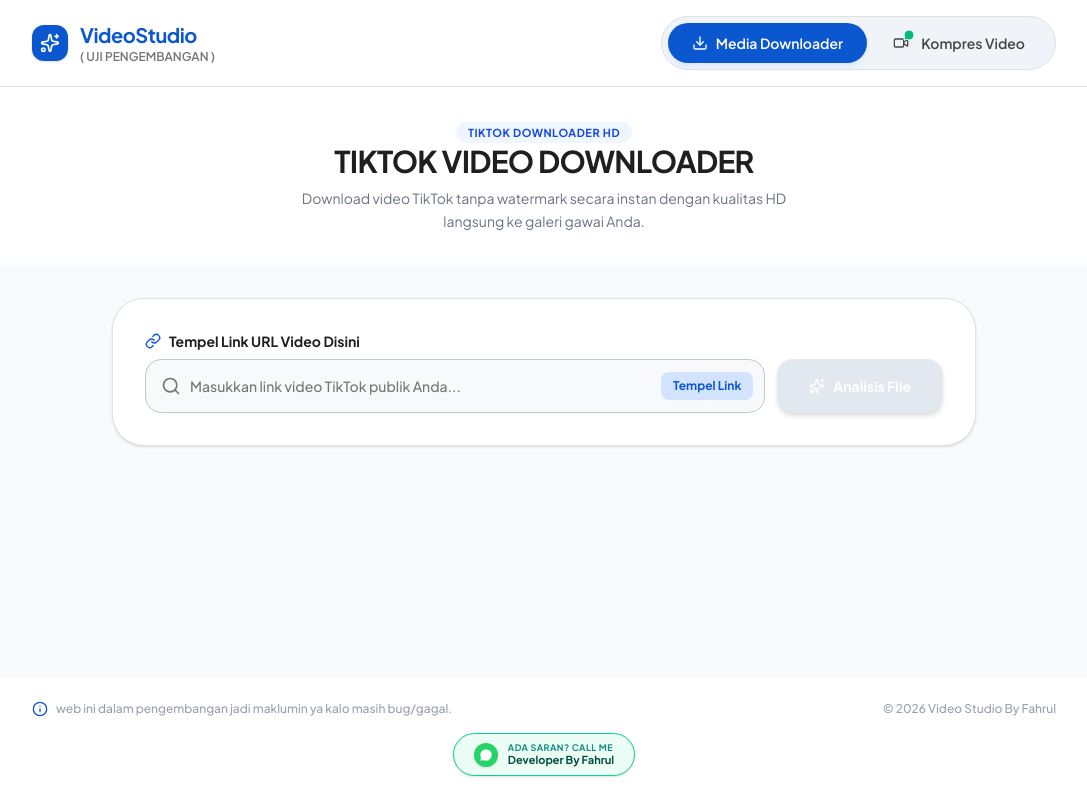
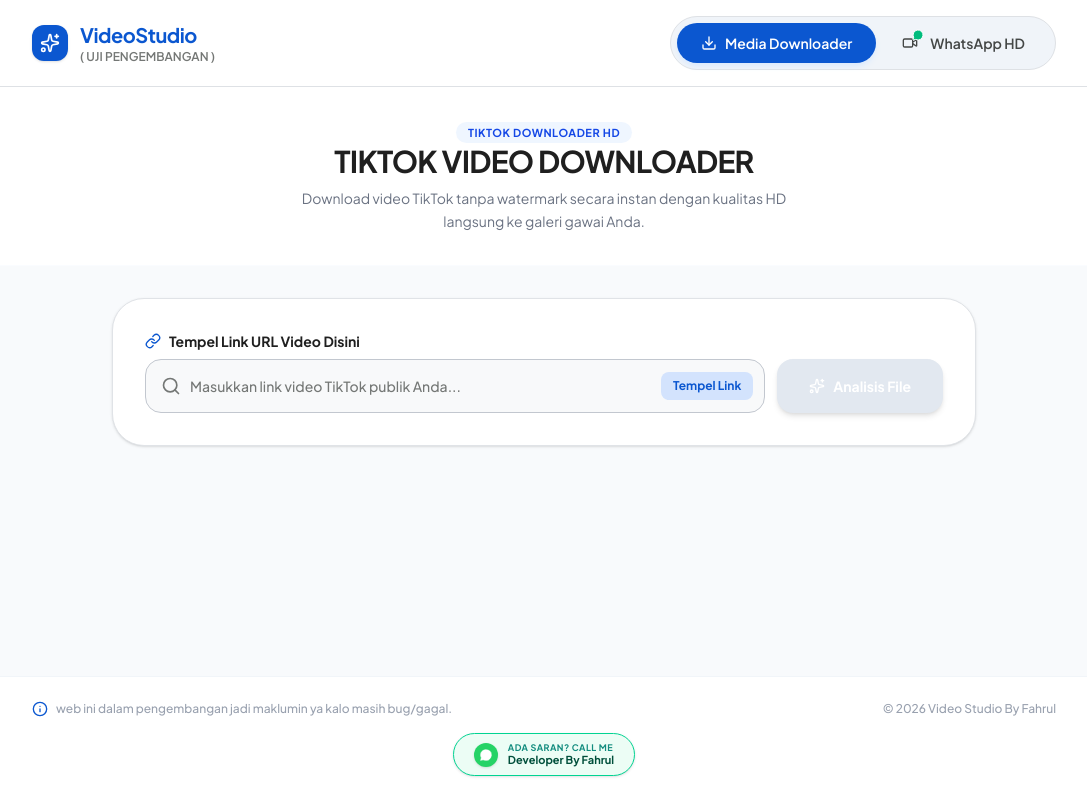
Before and after one commit to FhrlRsknaa/VideoStudio, a React (Vite) app: page / in a window 1280 px wide. Shown: the whole page, without its empty margins (96-1183 px from the left). Built offline with nearby package versions, Linux system fonts and the light colour scheme.

Commit message:
feat: rename video compression feature to WhatsApp HD

```diff
--- a/src/components/Header.tsx
+++ b/src/components/Header.tsx
@@ -50,7 +50,7 @@
               <Video className="w-4 h-4" />
               <MessageCircle className="w-3 h-3 absolute -top-1 -right-1 text-emerald-500 fill-emerald-500 stroke-white stroke-[2px]" />
             </div>
-            Kompres Video
+            WhatsApp HD
           </button>
         </nav>
       </div>
```
